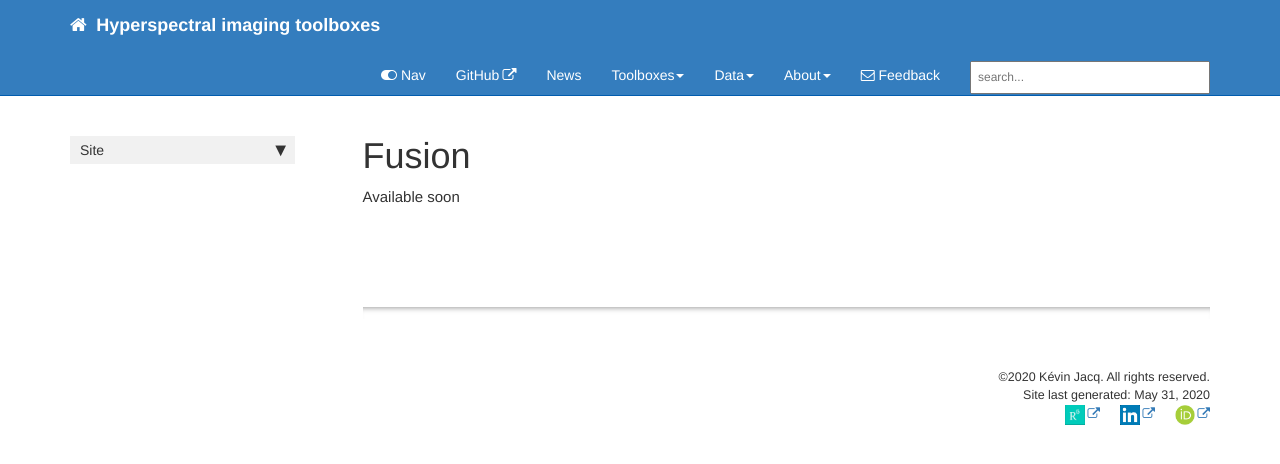
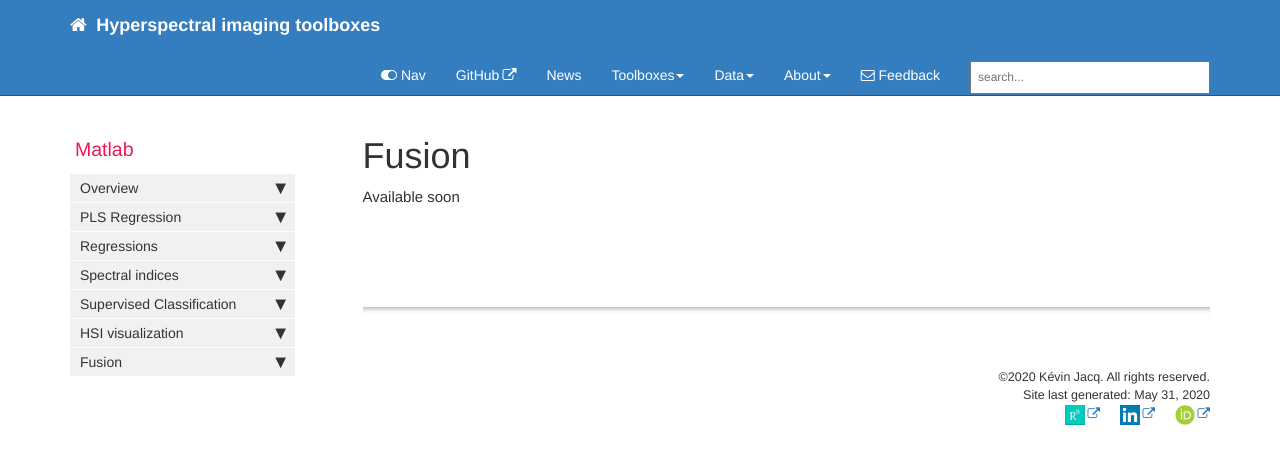
Before and after one commit to JacqKevin/JacqKevin.github.io, a Jekyll site: the page built from pages/Matlab/Fusion.md, in a window 1280 px wide. Shown: the top 464 px of the page. Built offline with Jekyll 4.4.1, drawn with Linux system fonts in a browser that asks for light colours; comment, search, counter and statistics services are not loaded; some of the changed lines change nothing that is shown.

Commit message:
Update Matlab_sidebar.yml

```diff
--- a/_data/sidebars/Matlab_sidebar.yml
+++ b/_data/sidebars/Matlab_sidebar.yml
@@ -1,53 +1,52 @@
-# This is your sidebar TOC. The sidebar code loops through sections here and provides the appropriate formatting.
-
 entries:
-- title: Sidebar
-  #levels: one
+- title: sidebar
+  product: Matlab
   folders:
-
-  - title:
-    output: pdf
-    type: frontmatter
-    folderitems:
-
-    - title:
-      url: /titlepage.html
-      output: pdf
-      type: frontmatter
-
-    - title:
-      url: /tocpage.html
-      output: pdf
-      type: frontmatter
-
-  - title: Site
+  - title: Overview
+    url: /Matlab.html
     output: web
     folderitems:
 
-    - title: News
-      url: /news
-      output: web
+    -
 
-    - title: Toolboxes
-      output: web
-      subfolders:
+  - title: PLS Regression
+    url: /HSI_PLSR.html
+    output: web
+    folderitems:
 
-      - title: Matlab
-        url: /Matlab.html
+    -
 
-      - title: IDL
-        url: /IDL.html
+  - title: Regressions
+    url: /HSI_Regressions.html
+    output: web
+    folderitems:
 
-      - title: Python
-        url: /Python.html
+    -
 
-      - title: Others
-        url: /Others.html
+  - title: Spectral indices
+    url: /HSI_SpectralIndices.html
+    output: web
+    folderitems:
 
-    - title: Data
-      url: /Data.html
-      output: web
+    -
 
-    - title: About
-      url: /CV.html
-      output: web
+  - title: Supervised Classification
+    url: /HSI_SupervisedClassification.html
+    output: web
+    folderitems:
+
+    -
+
+  - title: HSI visualization
+    url: /HSIvisualize.html
+    output: web
+    folderitems:
+
+    -
+
+  - title: Fusion
+    url: /Fusion.html
+    output: web
+    folderitems:
+
+    -
```
